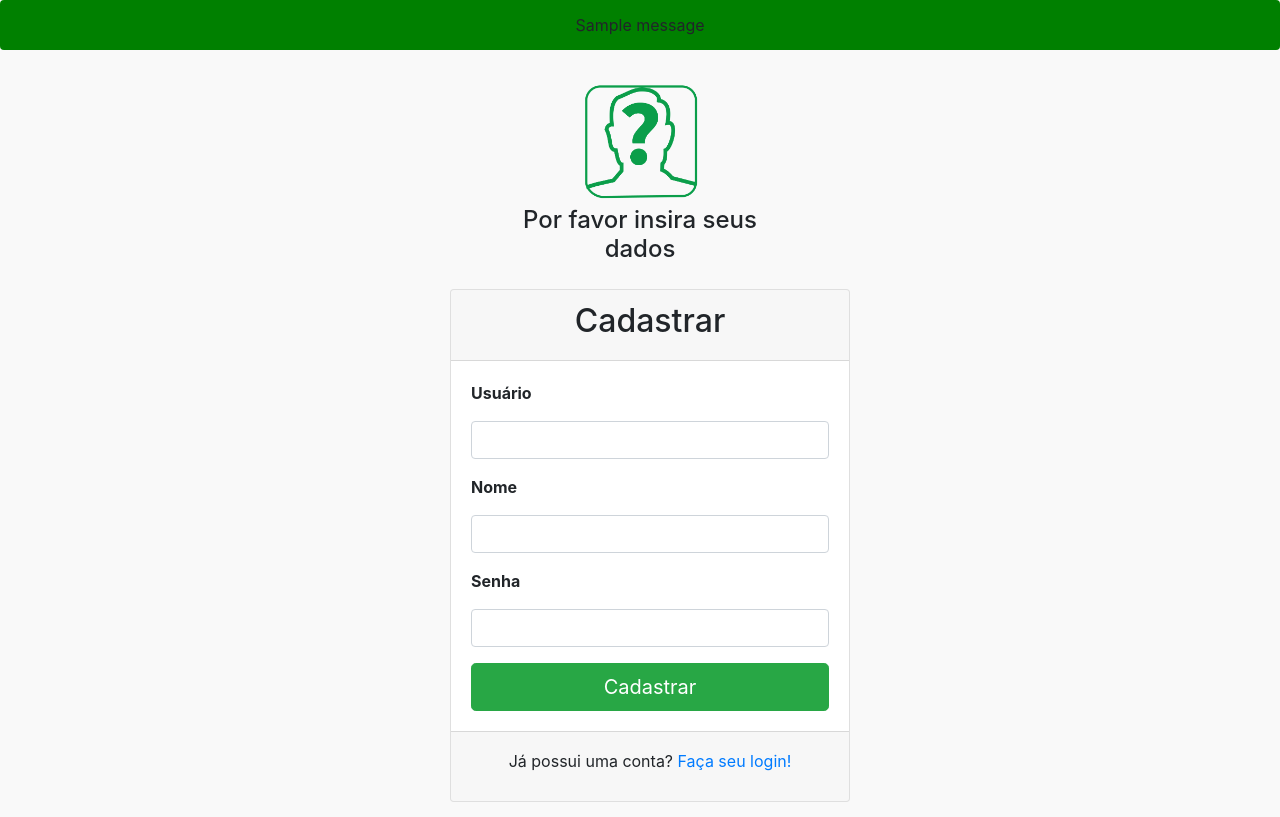
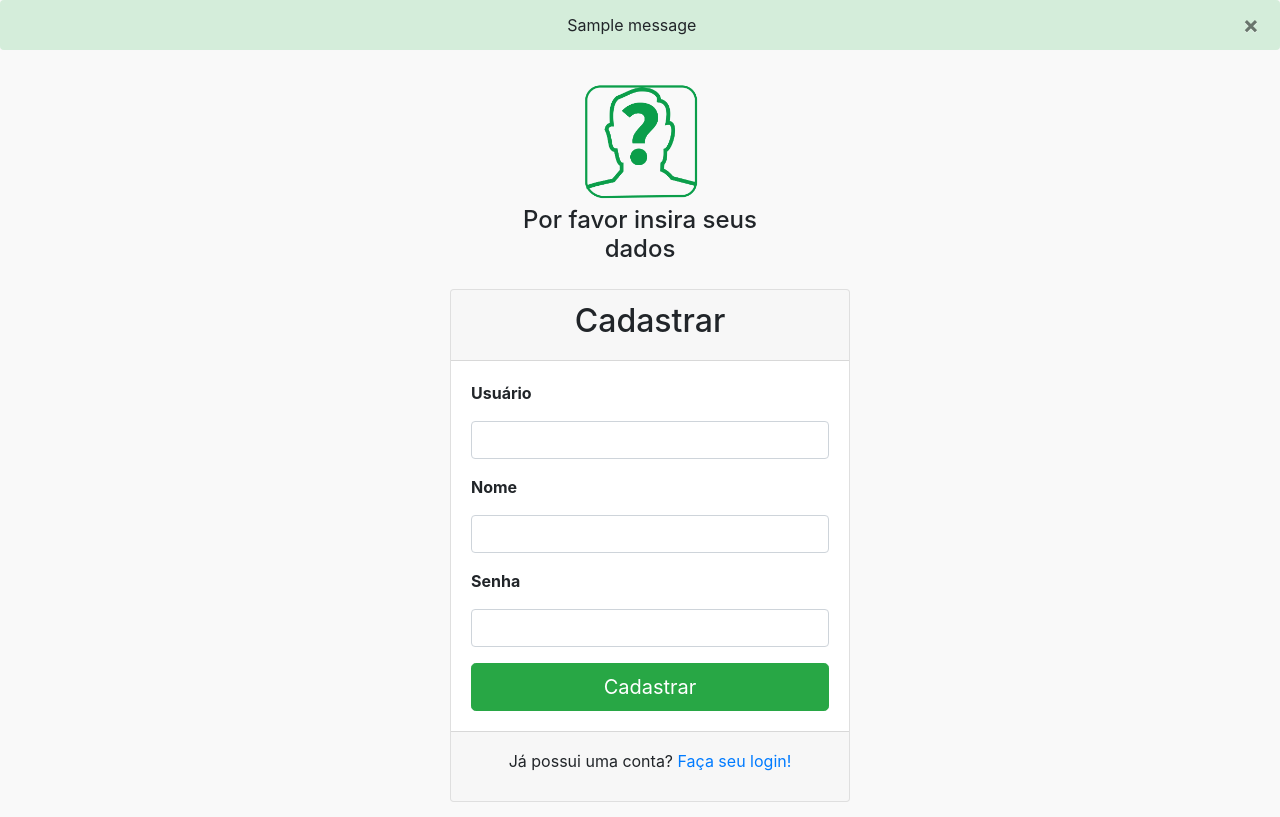
Before and after one commit to lprs110/politician-recommender-system, a Flask app: page /register in a window 1280 px wide. Run offline with Flask 2, Linux system fonts and the light colour scheme; tables that the repository leaves empty hold one stand-in row (values such as "Sample post"); one stand-in notice (Sample message) is shown; some libraries are stand-ins or nearby versions.

Commit message:
style: change messages' div to new format

```diff
--- a/app/templates/base_login_register.html
+++ b/app/templates/base_login_register.html
@@ -9,13 +9,13 @@
         margin: auto;
     }
     .alert.success {
-        background-color: green;
+        background-color: #d4edda;
     }
     .alert.error {
-        background-color: red;
+        background-color: #f8d7da;
     }
     .alert.warning {
-        background-color: yellow;
+        background-color: #fff3cd;
     }
 </style>
 
@@ -30,17 +30,13 @@
     {% with messages = get_flashed_messages(with_categories=true) %}
         {% if messages %}
             {% for category, message in messages %}
-                <div class="alert {{ category }}">
+                <div class="alert {{ category }}" class="fade show" role="alert">
                     {{ message|capitalize }}
+                    <button type="button" class="close" data-dismiss="alert" aria-label="Close">
+                        <span aria-hidden="true">&times;</span>
+                    </button>
                 </div>
             {% endfor %}
-            <!--<div class="alert alert-warning">
-                <ul class="flashes">
-                    {% for message in messages %}
-                        <li>{{ messages }}</li>
-                    {% endfor %}
-                </ul>
-            </div>-->
         {% endif %}
     {% endwith %}
 
```
